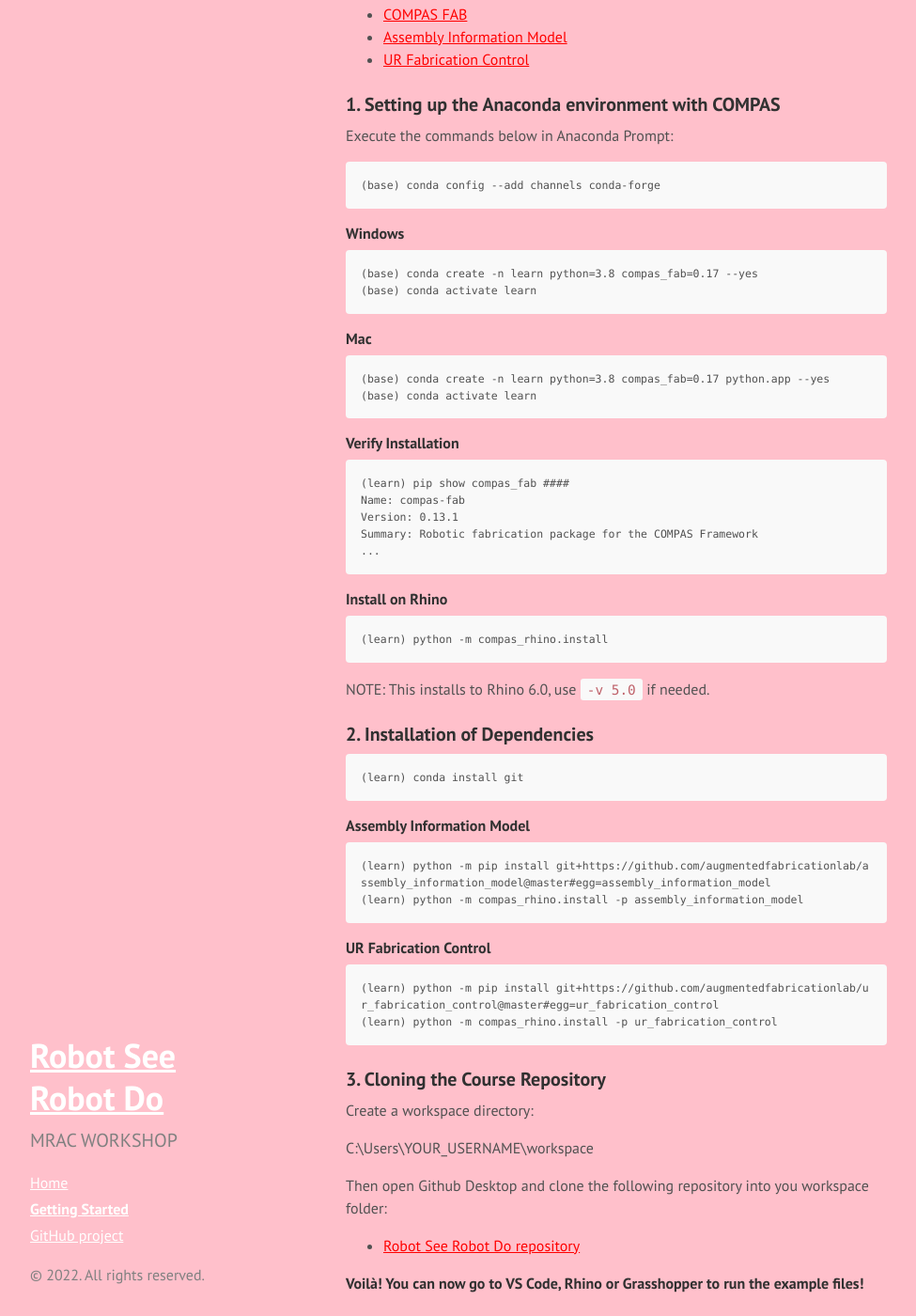
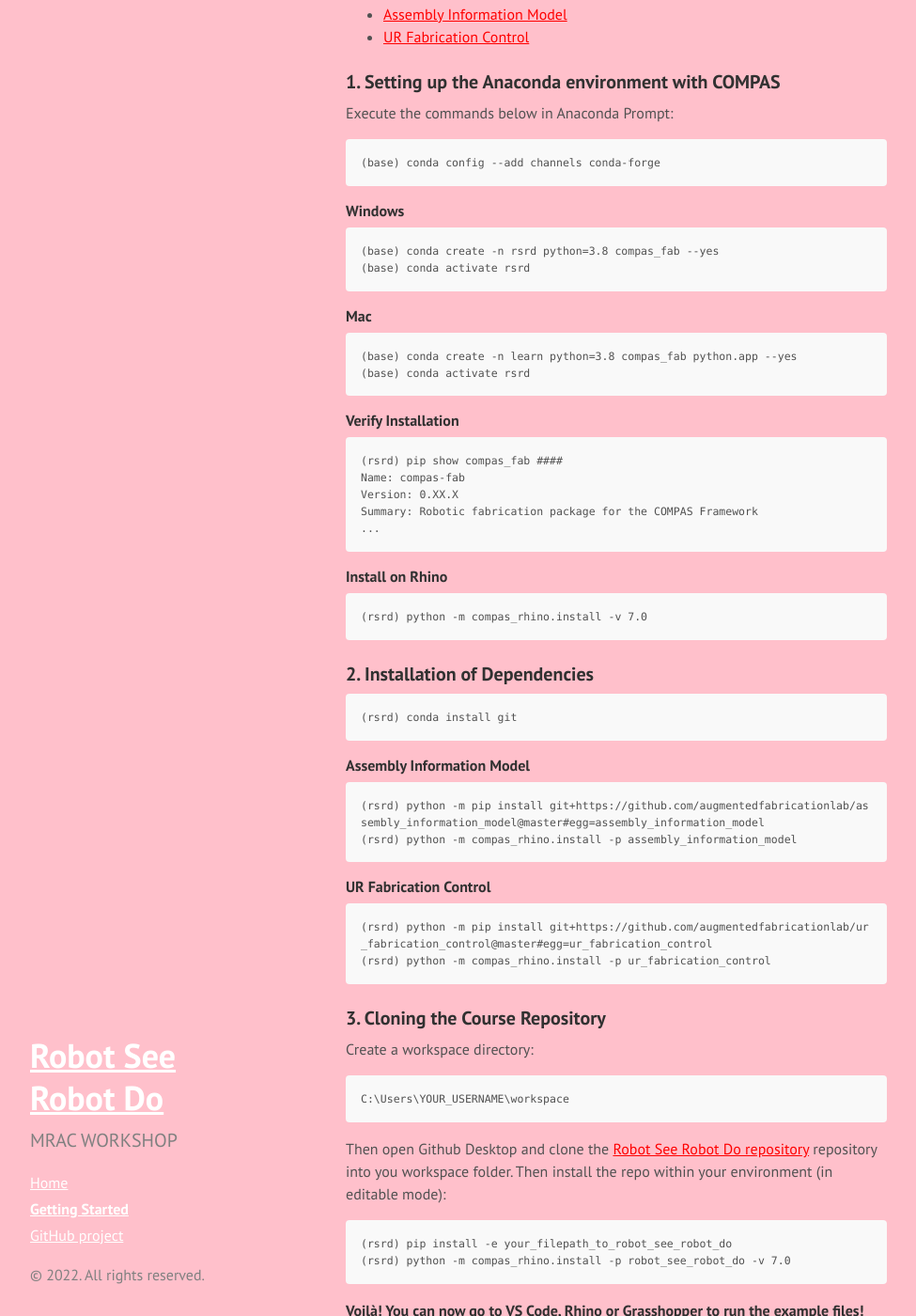
Before and after one commit to augmentedfabricationlab/robot_see_robot_do, a Jekyll site: the page built from docs/getting_started.md, in a window 1280 px wide and 1400 px high, scrolled down 384 px. Shown: the whole window at 94% size, without its empty margins (0-975 px from the left). Built offline with Jekyll 4.4.1, drawn with Linux system fonts in a browser that asks for light colours; Markdown is read by kramdown in place of the engine named in the settings; some of the changed text lies outside the part shown.

Commit message:
Update getting_started.md

```diff
--- a/docs/getting_started.md
+++ b/docs/getting_started.md
@@ -25,53 +24,52 @@
     (base) conda config --add channels conda-forge
 
 #### Windows
-    (base) conda create -n learn python=3.8 compas_fab=0.17 --yes
-    (base) conda activate learn
+    (base) conda create -n rsrd python=3.8 compas_fab --yes
+    (base) conda activate rsrd
 
 #### Mac
-    (base) conda create -n learn python=3.8 compas_fab=0.17 python.app --yes
-    (base) conda activate learn
+    (base) conda create -n learn python=3.8 compas_fab python.app --yes
+    (base) conda activate rsrd
 
 
 #### Verify Installation
 
-    (learn) pip show compas_fab
+    (rsrd) pip show compas_fab
 ####
     Name: compas-fab
-    Version: 0.13.1
+    Version: 0.XX.X
     Summary: Robotic fabrication package for the COMPAS Framework
     ...
 
 #### Install on Rhino
 
-    (learn) python -m compas_rhino.install
-
-NOTE: This installs to Rhino 6.0, use `-v 5.0` if needed.
+    (rsrd) python -m compas_rhino.install -v 7.0
 
 
 ### 2. Installation of Dependencies
 
-    (learn) conda install git
+    (rsrd) conda install git
 
 #### Assembly Information Model
 
-    (learn) python -m pip install git+https://github.com/augmentedfabricationlab/assembly_information_model@master#egg=assembly_information_model
-    (learn) python -m compas_rhino.install -p assembly_information_model
+    (rsrd) python -m pip install git+https://github.com/augmentedfabricationlab/assembly_information_model@master#egg=assembly_information_model
+    (rsrd) python -m compas_rhino.install -p assembly_information_model
 
 #### UR Fabrication Control
 
-    (learn) python -m pip install git+https://github.com/augmentedfabricationlab/ur_fabrication_control@master#egg=ur_fabrication_control
-    (learn) python -m compas_rhino.install -p ur_fabrication_control
+    (rsrd) python -m pip install git+https://github.com/augmentedfabricationlab/ur_fabrication_control@master#egg=ur_fabrication_control
+    (rsrd) python -m compas_rhino.install -p ur_fabrication_control
 
 
 ### 3. Cloning the Course Repository
 
 Create a workspace directory:
 
-C:\Users\YOUR_USERNAME\workspace
+    C:\Users\YOUR_USERNAME\workspace
 
-Then open Github Desktop and clone the following repository into you workspace folder:
+Then open Github Desktop and clone the [Robot See Robot Do repository](https://github.com/augmentedfabricationlab/robot_see_robot_do) repository into you workspace folder. Then install the repo within your environment (in editable mode):
 
-* [Robot See Robot Do repository](https://github.com/augmentedfabricationlab/robot_see_robot_do)
+    (rsrd) pip install -e your_filepath_to_robot_see_robot_do
+    (rsrd) python -m compas_rhino.install -p robot_see_robot_do -v 7.0
 
 **Voilà! You can now go to VS Code, Rhino or Grasshopper to run the example files!**
```
Also changed, not shown: other parts of docs/getting_started.md (+0 -1 lines).
